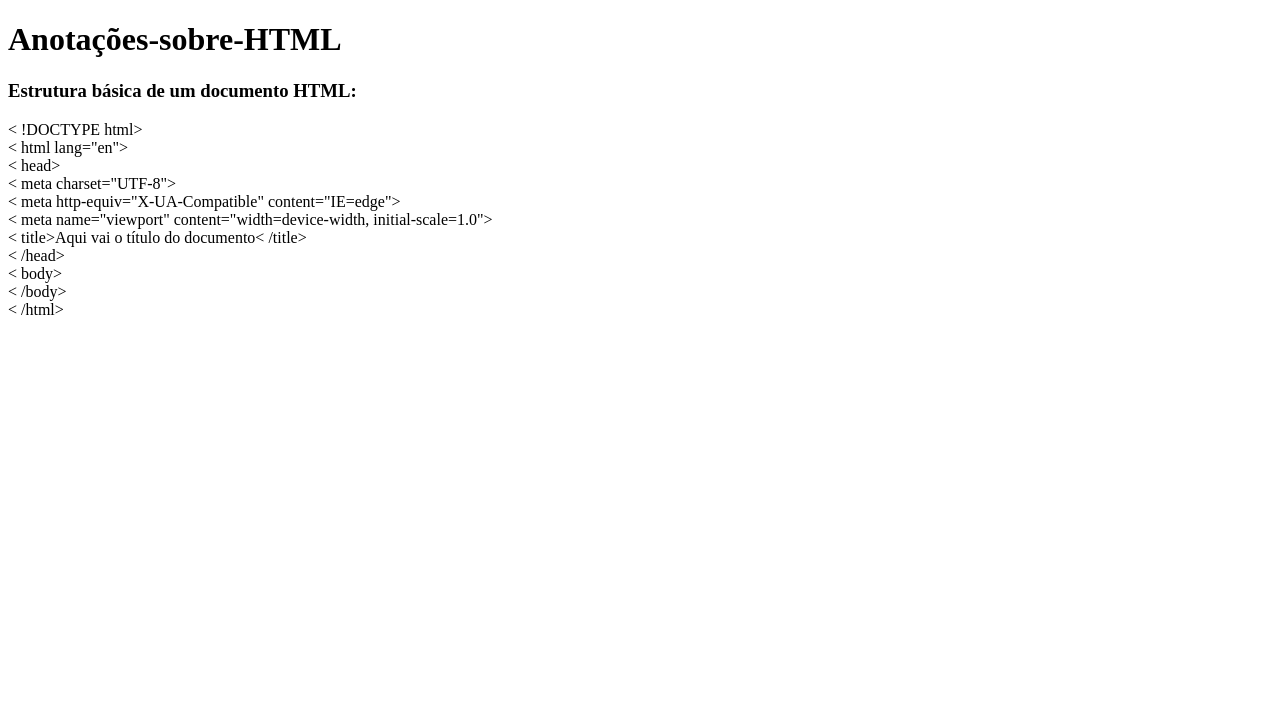
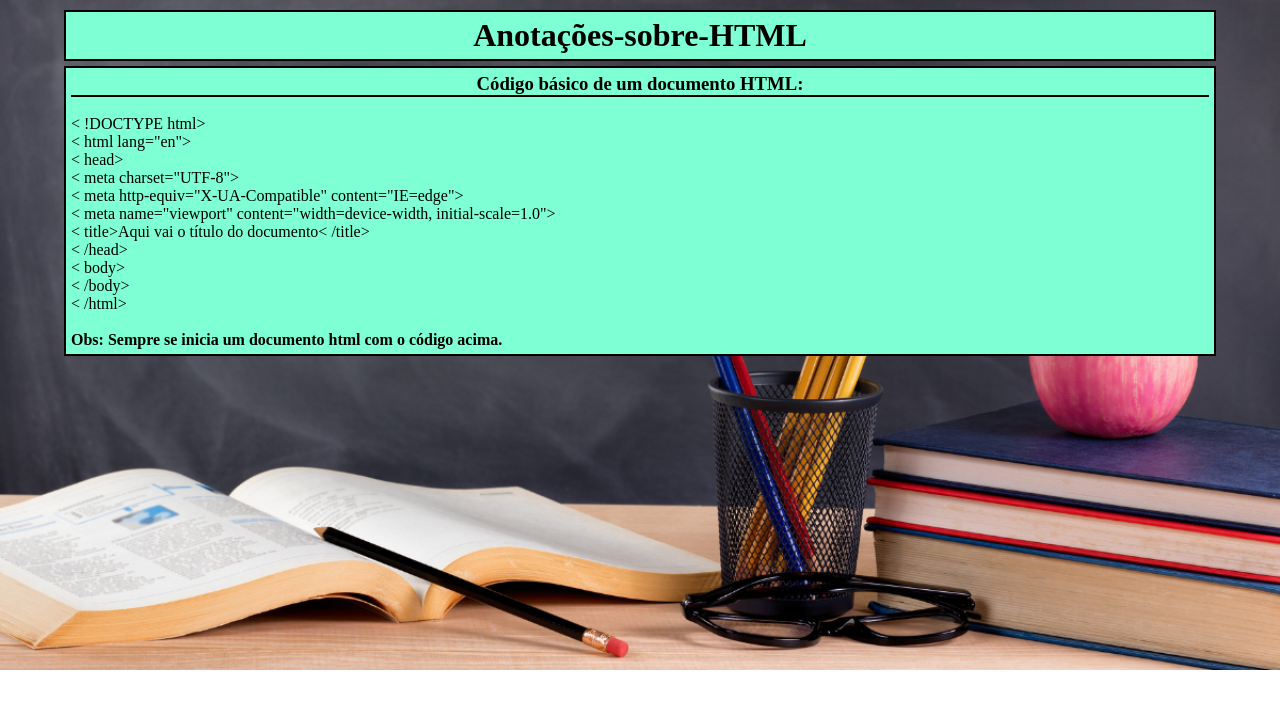
Before and after one commit to jardeljca/Meu-primeiro-site-solo, a plain HTML site: page Tags formatação HTML/paginas/html.html in a window 1280 px wide. Drawn offline with Linux system fonts and the light colour scheme.

Commit message:
Comit atualização

```diff
--- a/Tags formatação HTML/paginas/html.html
+++ b/Tags formatação HTML/paginas/html.html
@@ -5,11 +5,14 @@
     <meta http-equiv="X-UA-Compatible" content="IE=edge">
     <meta name="viewport" content="width=device-width, initial-scale=1.0">
     <title>Anotações-sobre-HTML</title>
+
+    <link rel="stylesheet" href="../src/estilo-html.css">
 </head>
 <body>
     <h1 class="titulo-html">Anotações-sobre-HTML</h1>
-<div>
-    <h3>Estrutura básica de um documento HTML:</h3>
+<div class="estrutura-basica">
+    <h3>Código básico de um documento HTML:</h3>
+    <hr color="black"> <br>
     < !DOCTYPE html> <br>
         < html lang="en"> <br>
         < head> <br>
@@ -21,6 +24,8 @@
         < body> <br>
         < /body> <br>
         < /html>
+<br> <br>
+<h4>Obs: Sempre se inicia um documento html com o código acima.</h4>
 </div>
 </body>
 </html>
--- /dev/null
+++ b/Tags formatação HTML/src/estilo-html.css
@@ -0,0 +1,36 @@
+*{
+    margin: 0;
+    padding: 0;
+    box-sizing: border-box;
+}
+
+body{
+    background-image: url(../src/imagens/estudo.png);
+    background-repeat: no-repeat;
+    background-size: cover;
+    padding: 10px;
+    display: flex;
+    flex-direction: column;
+    justify-content: center;
+    align-items: center;
+    margin: 0px;
+}
+
+h1{
+    background-color: aquamarine;
+    border: 2px solid black;
+    padding: 5px;
+    width: 90vw;
+    text-align: center;
+}
+.estrutura-basica{
+    background-color: aquamarine;
+    border: 2px solid black;
+    padding: 5px;
+    width: 90vw;
+    margin-top: 5px;
+}
+
+.estrutura-basica h3{
+    text-align: center;
+}
--- a/Tags formatação HTML/src/estilo.css
+++ b/Tags formatação HTML/src/estilo.css
@@ -11,7 +11,6 @@ body{
 
 .cabecalho{
     background-color: aqua;
-    border: 10px;
     width: 90vw;
     border: 5px solid black;
     padding: 10px;
@@ -255,5 +254,3 @@ legend {
     height:200px;
     object-fit: scale-down
 }
-
-/* Estilização da página do html */
```
